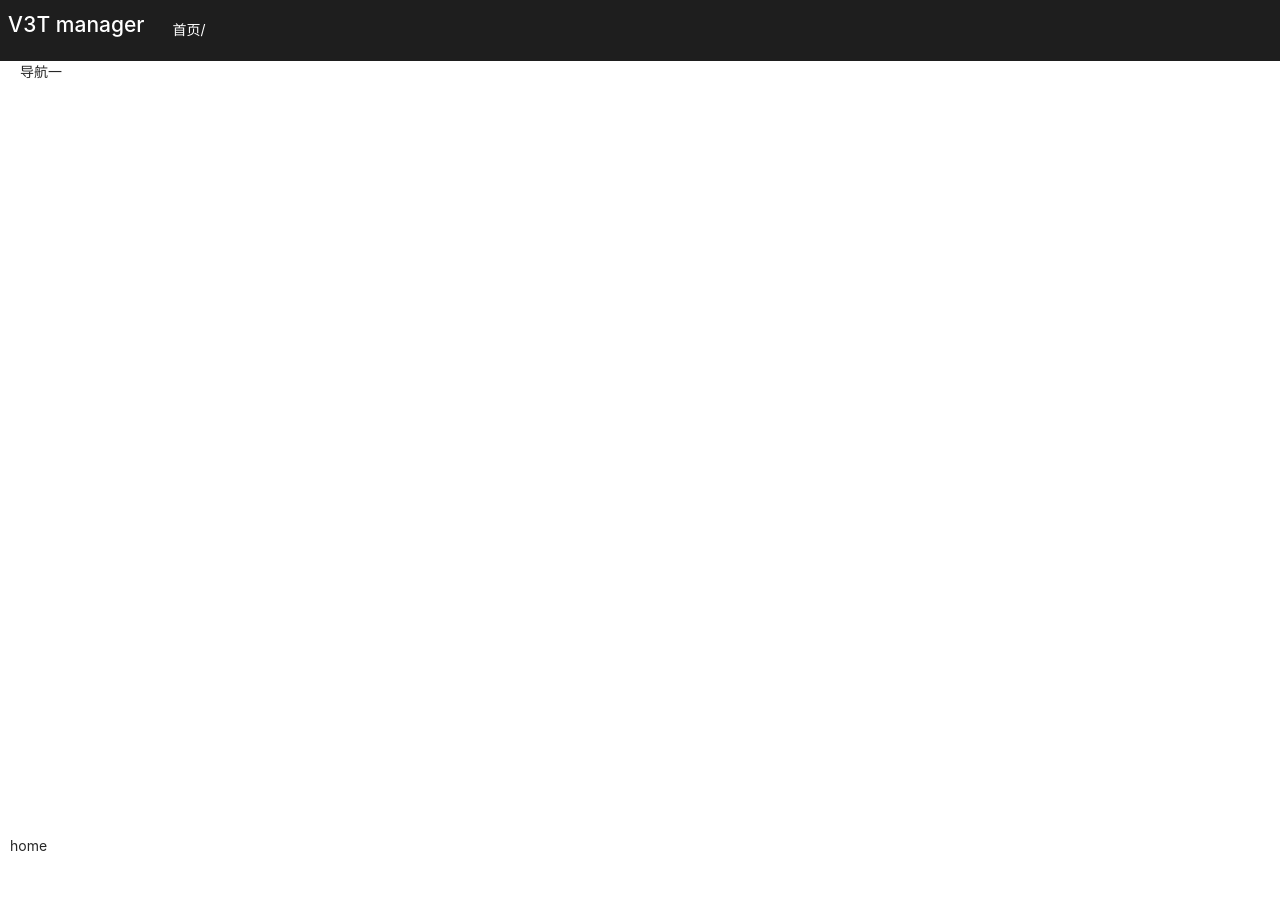
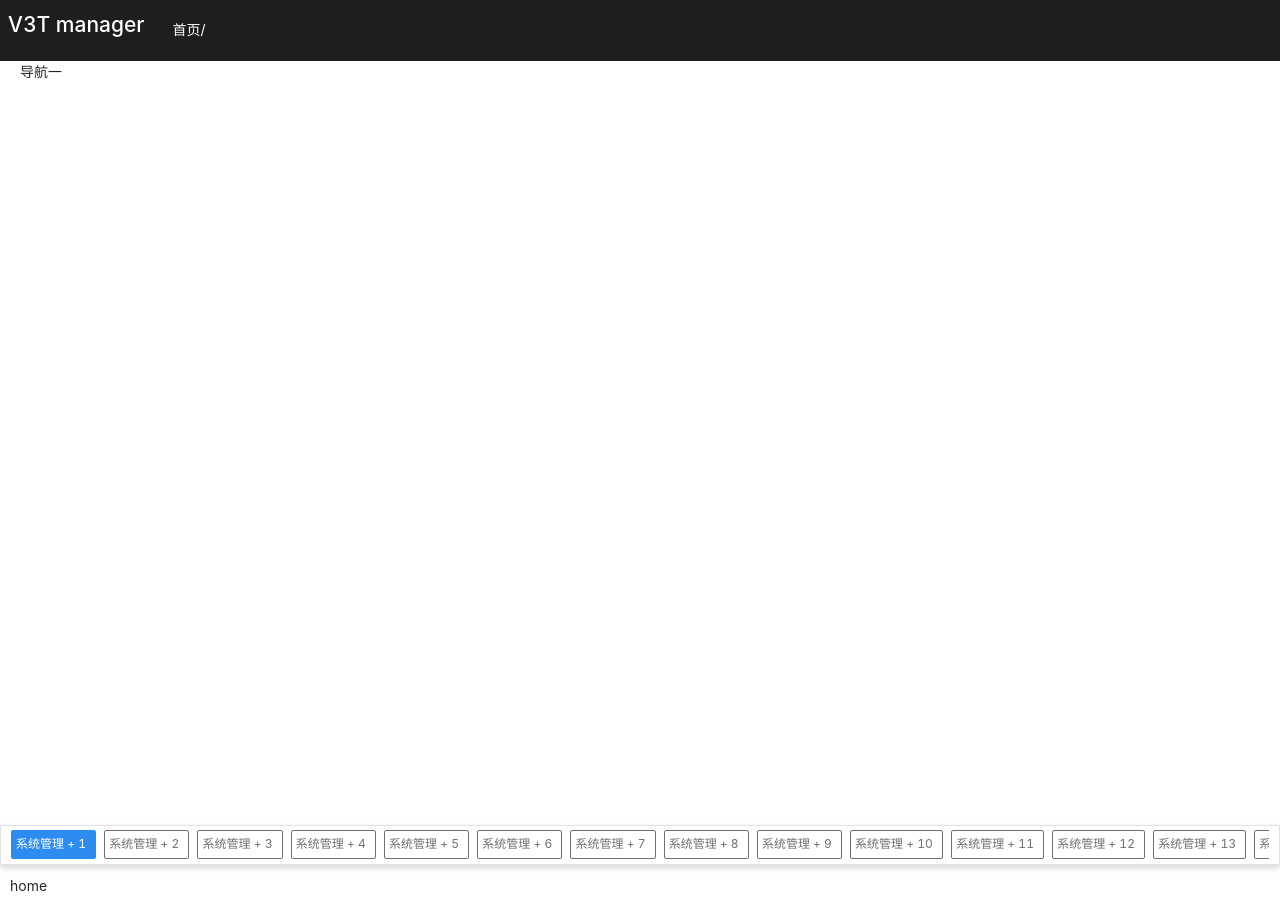
Before and after one commit to xiangxinji/v3t-admin, a Vue app: page / in a window 1280 px wide. Before the commit the page ends 867 px from the top, so only its background shows below. Built offline with nearby package versions, Linux system fonts and the light colour scheme.

Commit message:
Feat : 添加了tagsview, 不过暂未添加过多逻辑处理

```diff
--- /dev/null
+++ b/src/layout/components/NavTag/index.vue
@@ -0,0 +1,103 @@
+<template>
+  <div class="nav-tag">
+    <div class="tagger-container" ref="scrollRef">
+          <div :class="{'tag-item' : true , 'active' : state.currentIndex === i}" v-for="i in 20" :key="i" @click="handleActiveTag($event , i )">
+            系统管理 + {{ i }}
+            <span class="close">
+             <i class="el-icon-close"></i>
+            </span>
+          </div>
+    </div>
+  </div>
+</template>
+
+<script lang="ts">
+import { defineComponent, ref, reactive } from 'vue';
+
+export default defineComponent({
+  setup() {
+    const state = reactive({
+      currentIndex: 1,
+    });
+    const scrollRef = ref<Element | null>(null);
+    const handleActiveTag = (event : Event, i:number) :void => {
+      state.currentIndex = i;
+      if (scrollRef.value === null) return;
+    };
+    return {
+      state,
+      handleActiveTag,
+      scrollRef,
+    };
+  },
+});
+</script>
+
+<style lang="scss" scoped>
+@mixin tag-item ($is-active , $primary-theme , $secondary-theme , $primary-text-color : #fff ) {
+  .close{background-color:rgba(0,0,0,0);
+        transition:background-color .3s ease-in-out;border-radius: 50%;}
+  @if $is-active {
+    background-color : $primary-theme;
+    color:$secondary-theme;
+    border:solid 1px  $primary-theme;
+    .close:hover{
+      background-color:$secondary-theme;
+      color:  $primary-theme;
+    }
+  } @else {
+    user-select:none;
+    cursor: pointer;
+    padding:4px 4px;
+    border: 1px solid $secondary-theme;
+    display:inline-block;
+    border-radius: 2px;
+    &:not(:last-child){margin-right:8px;}
+    &:hover{
+      color:$primary-theme;
+      border: 1px solid $primary-theme;
+    }
+    .close{
+      padding:1px;
+      display:inline-block;
+      line-height:12px;
+      box-sizing: border-box;
+      text-align: center;
+
+      &:hover{
+        background-color: $primary-theme;
+        color:$primary-text-color;
+      }
+    }
+  }
+}
+.nav-tag{
+  height: 40px;
+  background: #FFFFFF;
+  border: 1px solid #E2E2E2;
+  box-shadow: 0 3px 6px rgba(0, 0, 0, 0.16);
+  font-size:12px;
+  color:#716F6F;
+  display:flex;
+  align-items:center;
+  padding:0 10px;
+  .tagger-container{
+    width:100%;
+    white-space:nowrap;
+    overflow: hidden;
+    position: relative;
+    display:flex;
+    align-items:center;
+    height:100%;
+    .scroll-panel{
+      width:100%;
+      position: absolute;
+      left:0;
+      top:50%;
+      transform: translateY(-50%);
+    }
+    .tag-item{@include tag-item(false , #2D8CF0 , #716F6F)}
+    .tag-item.active{@include tag-item(true , #2D8CF0 , #fff)}
+  }
+}
+</style>
--- a/src/layout/components/index.ts
+++ b/src/layout/components/index.ts
@@ -8,3 +8,6 @@ export {
 export {
   default as NavBar,
 } from './NavBar/index.vue';
+export {
+  default as NavTag,
+} from './NavTag/index.vue';
--- a/src/layout/index.vue
+++ b/src/layout/index.vue
@@ -8,6 +8,7 @@
         <aside-bar :fold="fold" />
       </el-aside>
       <el-main :style="{height: ElementStyles['MainHeight']}">
+        <nav-tag />
         <app-main />
       </el-main>
     </el-container>
@@ -15,7 +16,9 @@
 </template>
 <script>
 import { defineComponent } from 'vue';
-import { AsideBar, NavBar, AppMain } from './components';
+import {
+  AsideBar, NavBar, AppMain, NavTag,
+} from './components';
 import { getLayoutStyles, useFolder } from './utils';
 
 const r = getLayoutStyles();
@@ -27,6 +30,7 @@ export default defineComponent({
     AsideBar,
     NavBar,
     AppMain,
+    NavTag,
   },
   setup() {
     const { fold, toggleFolder } = useFolder();
--- a/src/layout/utils.ts
+++ b/src/layout/utils.ts
@@ -1,7 +1,6 @@
 import { RouteLocationNormalizedLoaded } from 'vue-router';
 import { computed, ComputedRef } from 'vue';
 import { useStore } from 'vuex';
-
 import variables from '../assets/styles/_variables.scss';
 
 export type BreadCrumbConfig = {
```
Also changed, not shown: .eslintrc.js.
